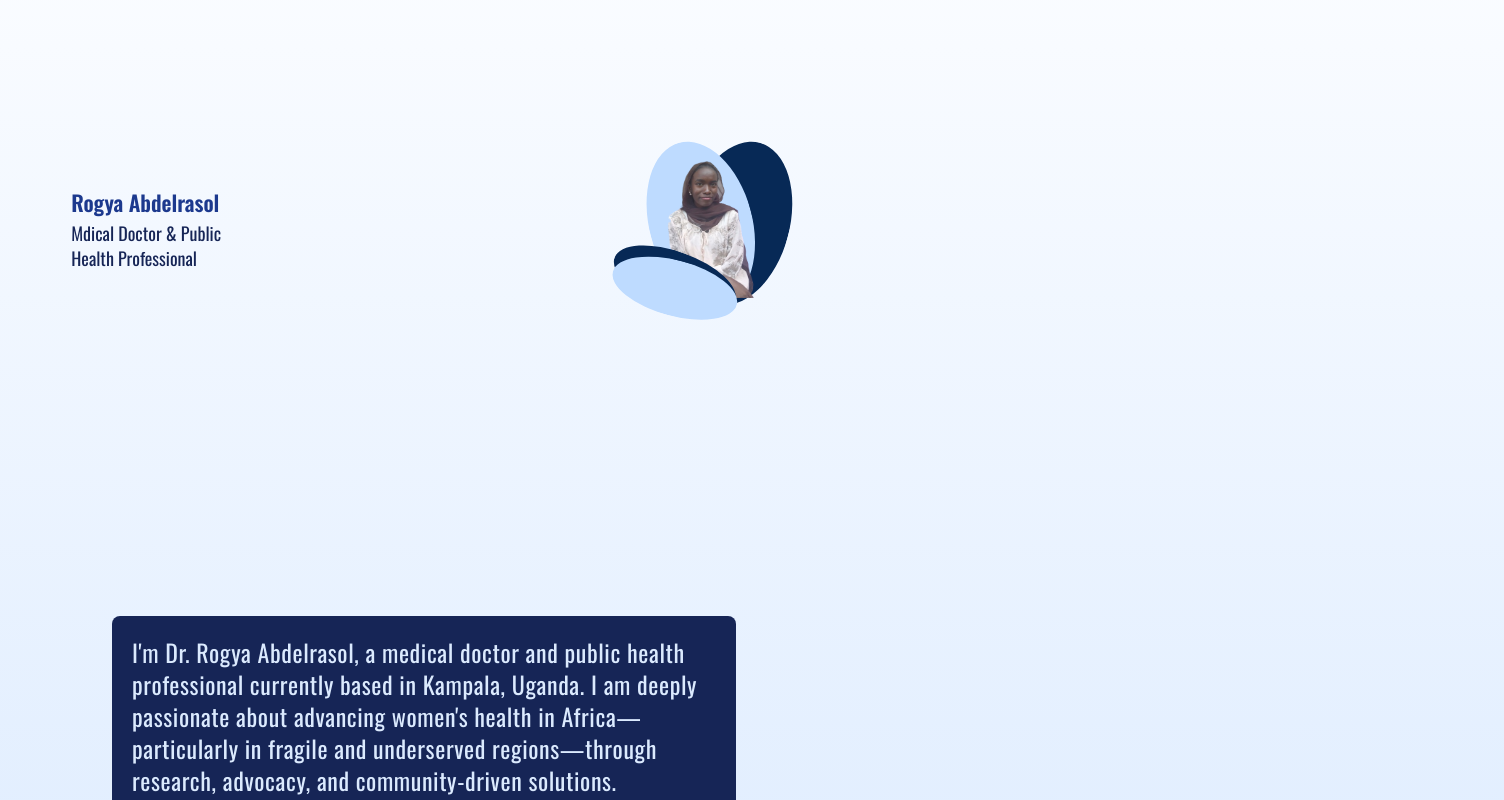
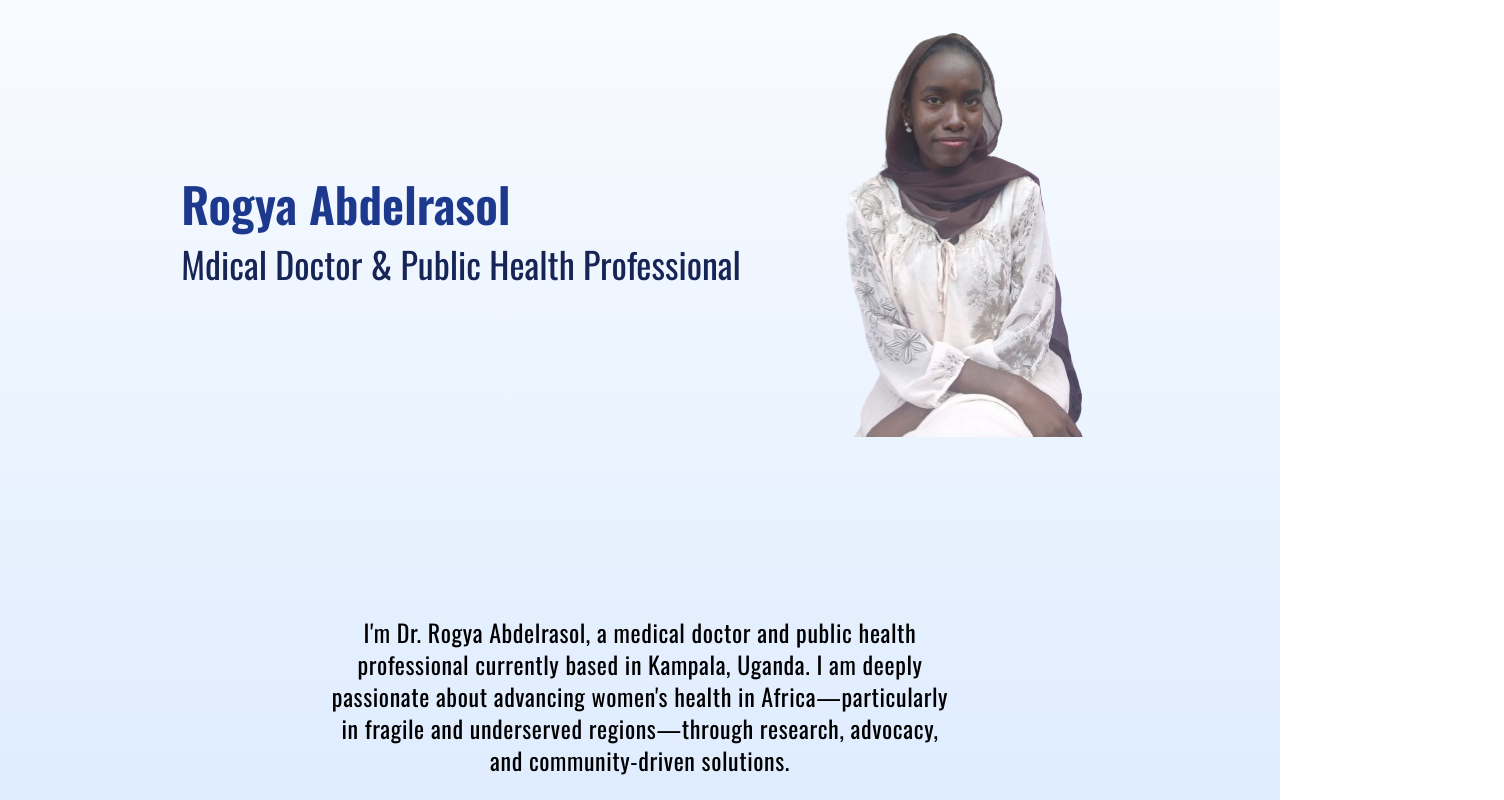
Before and after one commit to A1iHassan/Roqaia-porto, a Next.js app in the folder portfolio/: page /founder in a window 1280 px wide. Shown: the part 200-1000 px from the top of the page, 1504 px wide, since content can reach past the window. Built offline with nearby package versions, Linux system fonts and the light colour scheme.

Commit message:
final edits on the meet the founder page

```diff
--- a/portfolio/src/app/founder/page.tsx
+++ b/portfolio/src/app/founder/page.tsx
@@ -1,4 +1,3 @@
-import Oval from "@/components/Oval";
 import { content } from "@/content/content";
 import Image from "next/image";
 
@@ -6,69 +5,30 @@ const Meet = () => {
   return (
     <div className="w-screen">
       <header
-        className="flex justify-center items-center pt-16 scale-90
+        className="flex justify-center items-center pt-16
       sm:gap-24 sm:h-svh sm:w-full"
       >
-        <span className="absolute left-0 ml-2 w-45 z-20">
-          <h1 className="text-2xl font-semibold text-blue-900 mb-1">
+        <span>
+          <h1 className="sm:text-5xl text-xl font-semibold text-blue-900 mb-4">
             Rogya Abdelrasol
           </h1>
-          <h2 className="text-xl text-blue-950">
+          <h2 className="sm:text-4xl sm:w-auto w-35 text-blue-950">
             Mdical Doctor & Public Health Professional
           </h2>
         </span>
-        <div className="relative flex flex-col items-center ml-40 scale-60">
         <Image
           src="/Rogya1.png"
           alt="rogya"
           width={300}
           height={300}
-            className="w-44 h-64 z-10 "
+          className="sm:w-auto sm:h-auto w-35 h-55"
         />
-          <Oval
-            fill="#072956"
-            styling="rotate-[15deg] absolute -translate-y-30 translate-x-12 scale-65 z-0"
-          />
-          <Oval
-            fill="#bedbff"
-            styling="rotate-[-15deg] absolute left-[-8rem] -translate-y-30 translate-x-12 scale-65 z-0"
-          />
-          <Oval
-            fill="#bedbff"
-            styling="-rotate-[75deg] absolute left-[-5rem] -translate-x-12 scale-x-35 scale-y-50 z-20"
-          />
-          <Oval
-            fill="#072956"
-            styling="-rotate-[70deg] absolute left-[-5rem] top-[-1rem] -translate-x-12 scale-x-35 scale-y-50 z-10"
-          />
-        </div>
       </header>
-      <main className="m-4 flex flex-col gap-8 mb-40">
+      <main className="m-4 flex flex-col items-center gap-8 mb-40">
         {content.founder.map((element, index) => (
           <p
             key={index}
-            className={`
-              sm:text-2xl sm:w-1/2 h-auto
-              ${index % 2 === 0 ? "bg-blue-950 text-blue-100" : "bg-blue-200 text-blue-900"}
-              ${index === 6 ? "text-2xl font-bold tracking-wider" : "text-lg tracking-wide"}
-              ${
-                index === 0
-                  ? "sm:ml-[6rem]"
-                  : index === 1
-                    ? "sm:ml-[14rem]"
-                    : index === 2
-                      ? "sm:ml-[22rem]"
-                      : index === 3
-                        ? "sm:ml-[30rem]"
-                        : index === 4
-                          ? "sm:ml-[38rem]"
-                          : index === 5
-                            ? "sm:ml-[46rem]"
-                            : index === 6
-                              ? "sm:ml-[54rem]"
-                              : ""
-              }
-              p-5 rounded-lg w-40`}
+            className="flex text-center sm:w-1/2 w-3/4 sm:text-2xl tracking-wide"
           >
             {element}
           </p>
```
Lines whose indentation alone changed are shown as unchanged.
